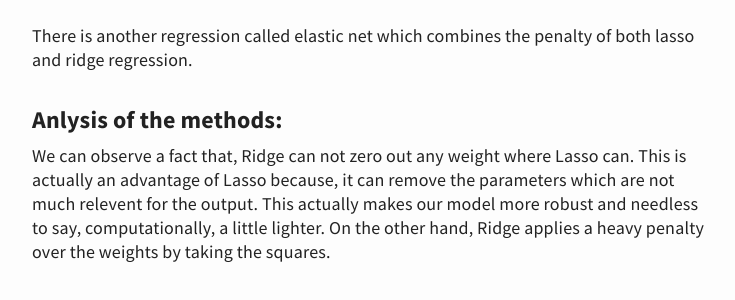
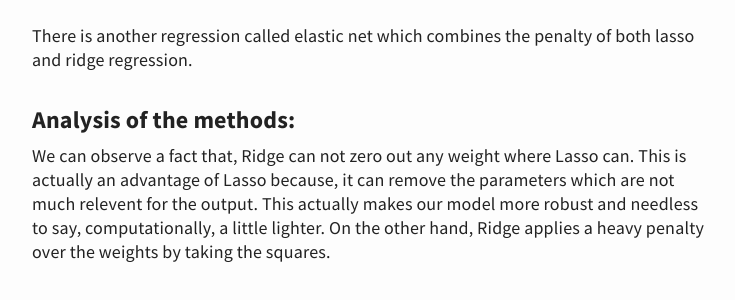
Before and after one commit to SiluPanda/blog, a Jekyll site: the page built from _posts/2019-03-02-regression-analysis-ridge-and-lasso.md, in a window 1280 px wide and 900 px high, scrolled down 3424 px. Shown: the part 252-552 px from the top of the window, without its empty margins (270-1005 px from the left). Built offline with Jekyll 4.4.1, drawn with Linux system fonts in a browser that asks for light colours.

Commit message:
updated regression

```diff
--- a/_posts/2019-03-02-regression-analysis-ridge-and-lasso.md
+++ b/_posts/2019-03-02-regression-analysis-ridge-and-lasso.md
@@ -106,7 +106,7 @@ The derivative of the loss function and updation of weights for lasso is a bit c
 
 There is another regression called elastic net which combines the penalty of both lasso and ridge regression.
 
-### Anlysis of the methods:
+### Analysis of the methods:
 We can observe a fact that, Ridge can not zero out any weight where Lasso can. This is actually an advantage of Lasso because, it can remove the parameters which are not much relevent for the output. This actually makes our model more robust and needless to say, computationally, a little lighter. On the other hand, Ridge applies a heavy penalty over the weights by taking the squares.
 
 ### Sources for diving deep into this:
```
